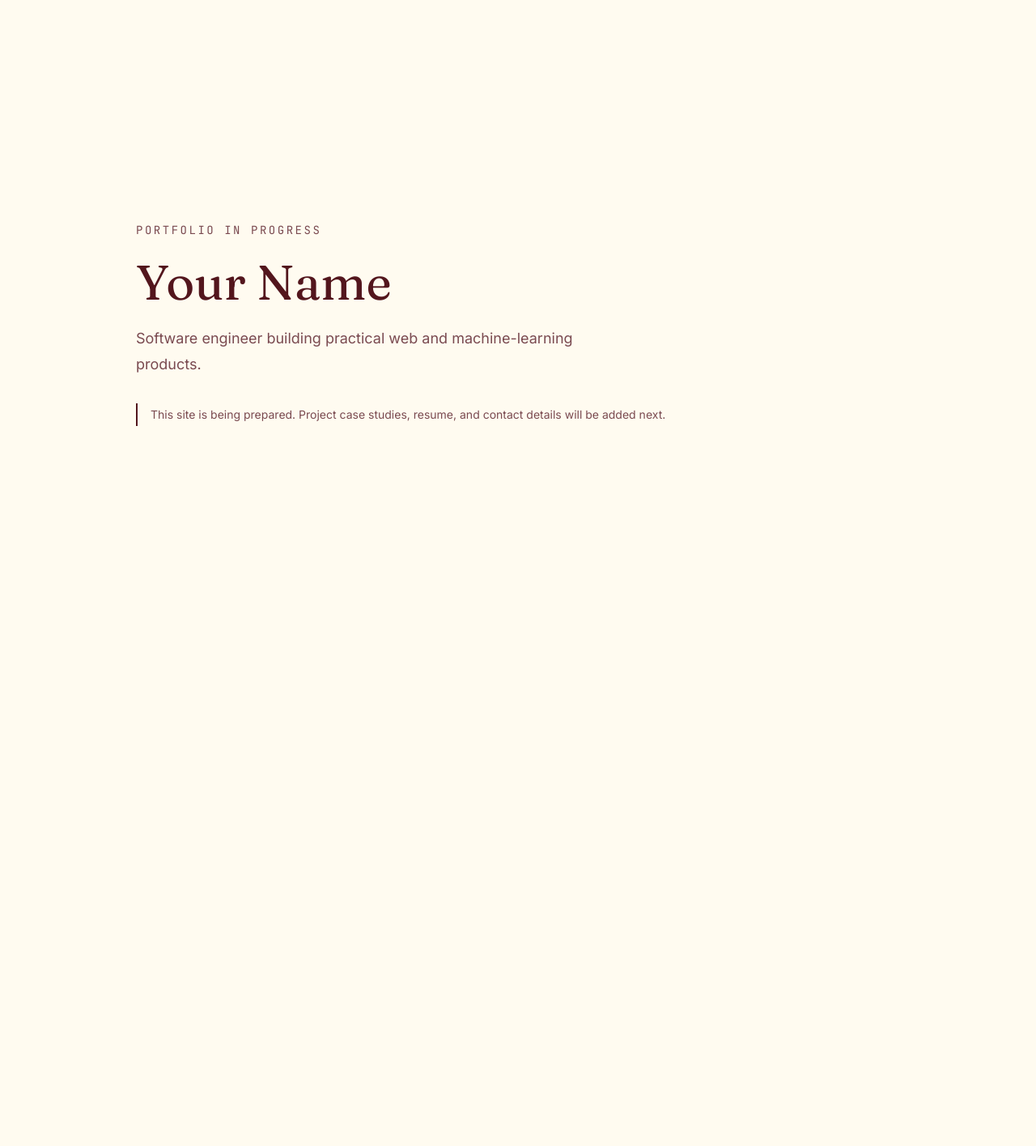
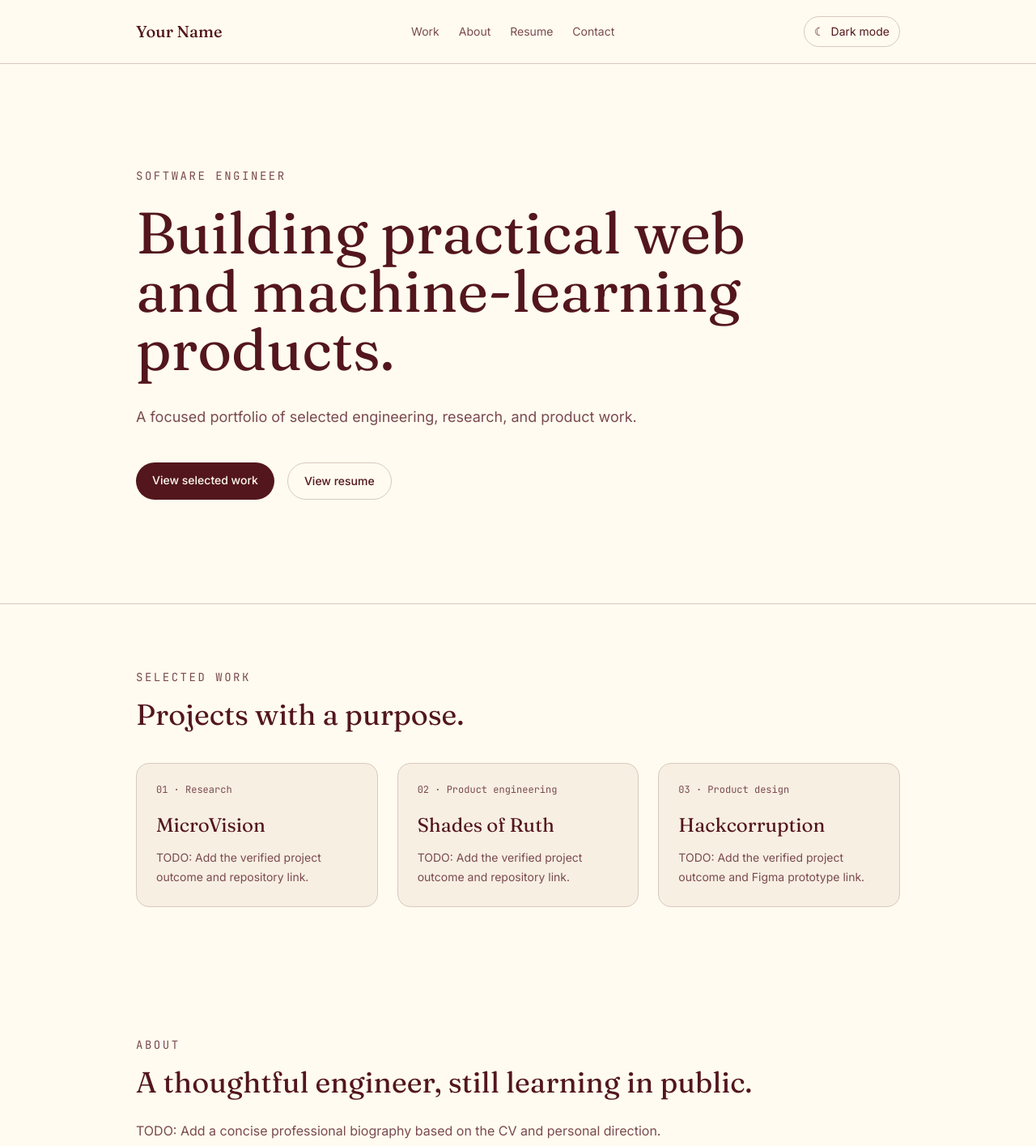
Before and after one commit to matilda1740/portfolio, an Astro site: page / in a window 1280 px wide. Shown: the top 1415 px of the page at 81% size. Before the commit the page ends 800 px from the top, so only its background shows below. Built offline with nearby package versions, Linux system fonts and the light colour scheme; Astro itself is replaced by a stand-in of ours.

Commit message:
Building Project Foundation

```diff
--- /dev/null
+++ b/src/components/Footer.astro
@@ -0,0 +1,6 @@
+<footer class="border-t border-border">
+	<div class="mx-auto flex max-w-5xl flex-col gap-3 px-6 py-8 text-sm text-muted sm:flex-row sm:items-center sm:justify-between sm:px-10">
+		<p>© {new Date().getFullYear()} Your Name</p>
+		<a class="transition-colors hover:text-foreground" href="#top">Back to top ↑</a>
+	</div>
+</footer>
--- /dev/null
+++ b/src/components/Header.astro
@@ -0,0 +1,16 @@
+---
+import ThemeToggle from './ThemeToggle.astro';
+---
+
+<header class="border-b border-border">
+	<div class="mx-auto flex max-w-5xl items-center justify-between gap-6 px-6 py-5 sm:px-10">
+		<a href="/" class="font-heading text-xl font-medium text-foreground">Your Name</a>
+		<nav aria-label="Primary navigation" class="hidden items-center gap-6 text-sm sm:flex">
+			<a class="text-muted transition-colors hover:text-foreground" href="/#work">Work</a>
+			<a class="text-muted transition-colors hover:text-foreground" href="/#about">About</a>
+			<a class="text-muted transition-colors hover:text-foreground" href="/resume">Resume</a>
+			<a class="text-muted transition-colors hover:text-foreground" href="/#contact">Contact</a>
+		</nav>
+		<ThemeToggle />
+	</div>
+</header>
--- /dev/null
+++ b/src/components/ThemeToggle.astro
@@ -0,0 +1,35 @@
+<button
+	type="button"
+	class="inline-flex items-center gap-2 rounded-full border border-border px-3 py-2 text-sm text-foreground transition-colors hover:border-border-strong hover:bg-surface"
+	data-theme-toggle
+	aria-label="Use dark theme"
+	aria-pressed="false"
+>
+	<span aria-hidden="true" data-theme-icon>☾</span>
+	<span data-theme-label>Dark mode</span>
+</button>
+
+<script>
+	const toggle = document.querySelector<HTMLButtonElement>('[data-theme-toggle]');
+	const icon = document.querySelector<HTMLElement>('[data-theme-icon]');
+	const label = document.querySelector<HTMLElement>('[data-theme-label]');
+
+	const updateToggle = () => {
+		const isDark = document.documentElement.dataset.theme === 'dark';
+		if (toggle && icon && label) {
+			toggle.setAttribute('aria-pressed', String(isDark));
+			toggle.setAttribute('aria-label', isDark ? 'Use light theme' : 'Use dark theme');
+			icon.textContent = isDark ? '☀' : '☾';
+			label.textContent = isDark ? 'Light mode' : 'Dark mode';
+		}
+	};
+
+	toggle?.addEventListener('click', () => {
+		const nextTheme = document.documentElement.dataset.theme === 'dark' ? 'light' : 'dark';
+		document.documentElement.dataset.theme = nextTheme;
+		localStorage.setItem('theme', nextTheme);
+		updateToggle();
+	});
+
+	updateToggle();
+</script>
--- a/src/layouts/BaseLayout.astro
+++ b/src/layouts/BaseLayout.astro
@@ -1,5 +1,7 @@
 ---
 import '../styles/global.css';
+import Footer from '../components/Footer.astro';
+import Header from '../components/Header.astro';
 
 interface Props {
 	title?: string;
@@ -28,6 +30,10 @@ const {
 		<title>{title}</title>
 	</head>
 	<body>
-		<slot />
+		<div id="top">
+			<Header />
+			<slot />
+			<Footer />
+		</div>
 	</body>
 </html>
--- a/src/pages/index.astro
+++ b/src/pages/index.astro
@@ -3,16 +3,55 @@ import BaseLayout from '../layouts/BaseLayout.astro';
 ---
 
 <BaseLayout>
-	<main class="mx-auto flex min-h-screen max-w-5xl items-center px-6 py-16 sm:px-10">
-		<section class="max-w-2xl">
-			<p class="mb-6 font-mono text-sm uppercase tracking-[0.18em] text-muted">Portfolio in progress</p>
-			<h1 class="font-heading text-5xl leading-tight sm:text-6xl">Your Name</h1>
-			<p class="mt-6 max-w-xl text-lg leading-8 text-muted">
-				Software engineer building practical web and machine-learning products.
+	<main>
+		<section class="mx-auto max-w-5xl px-6 py-24 sm:px-10 sm:py-32">
+			<p class="mb-6 font-mono text-sm uppercase tracking-[0.18em] text-muted">Software engineer</p>
+			<h1 class="max-w-3xl font-heading text-5xl leading-tight sm:text-7xl">Building practical web and machine-learning products.</h1>
+			<p class="mt-8 max-w-2xl text-lg leading-8 text-muted">
+				A focused portfolio of selected engineering, research, and product work.
 			</p>
-			<p class="mt-8 border-l-2 border-accent pl-4 text-sm leading-7 text-muted">
-				This site is being prepared. Project case studies, resume, and contact details will be added next.
-			</p>
+			<div class="mt-10 flex flex-wrap gap-4">
+				<a class="rounded-full bg-accent px-5 py-3 text-sm font-medium text-on-accent transition-colors hover:bg-accent-hover" href="#work">View selected work</a>
+				<a class="rounded-full border border-border px-5 py-3 text-sm font-medium text-foreground transition-colors hover:border-border-strong hover:bg-surface" href="/resume">View resume</a>
+			</div>
+		</section>
+
+		<section id="work" class="border-t border-border">
+			<div class="mx-auto max-w-5xl px-6 py-20 sm:px-10">
+				<p class="font-mono text-sm uppercase tracking-[0.18em] text-muted">Selected work</p>
+				<h2 class="mt-4 font-heading text-4xl">Projects with a purpose.</h2>
+				<div class="mt-10 grid gap-6 md:grid-cols-3">
+					<div class="rounded-2xl border border-border bg-surface p-6">
+						<p class="font-mono text-xs text-muted">01 · Research</p>
+						<h3 class="mt-5 font-heading text-2xl">MicroVision</h3>
+						<p class="mt-3 text-sm leading-6 text-muted">TODO: Add the verified project outcome and repository link.</p>
+					</div>
+					<div class="rounded-2xl border border-border bg-surface p-6">
+						<p class="font-mono text-xs text-muted">02 · Product engineering</p>
+						<h3 class="mt-5 font-heading text-2xl">Shades of Ruth</h3>
+						<p class="mt-3 text-sm leading-6 text-muted">TODO: Add the verified project outcome and repository link.</p>
+					</div>
+					<div class="rounded-2xl border border-border bg-surface p-6">
+						<p class="font-mono text-xs text-muted">03 · Product design</p>
+						<h3 class="mt-5 font-heading text-2xl">Hackcorruption</h3>
+						<p class="mt-3 text-sm leading-6 text-muted">TODO: Add the verified project outcome and Figma prototype link.</p>
+					</div>
+				</div>
+			</div>
+		</section>
+
+		<section id="about" class="mx-auto max-w-5xl px-6 py-20 sm:px-10">
+			<p class="font-mono text-sm uppercase tracking-[0.18em] text-muted">About</p>
+			<h2 class="mt-4 font-heading text-4xl">A thoughtful engineer, still learning in public.</h2>
+			<p class="mt-6 max-w-2xl leading-8 text-muted">TODO: Add a concise professional biography based on the CV and personal direction.</p>
+		</section>
+
+		<section id="contact" class="border-t border-border">
+			<div class="mx-auto max-w-5xl px-6 py-20 sm:px-10">
+				<p class="font-mono text-sm uppercase tracking-[0.18em] text-muted">Contact</p>
+				<h2 class="mt-4 font-heading text-4xl">Let’s connect.</h2>
+				<p class="mt-6 max-w-xl leading-8 text-muted">TODO: Add verified email, LinkedIn, and GitHub links.</p>
+			</div>
 		</section>
 	</main>
 </BaseLayout>
```
